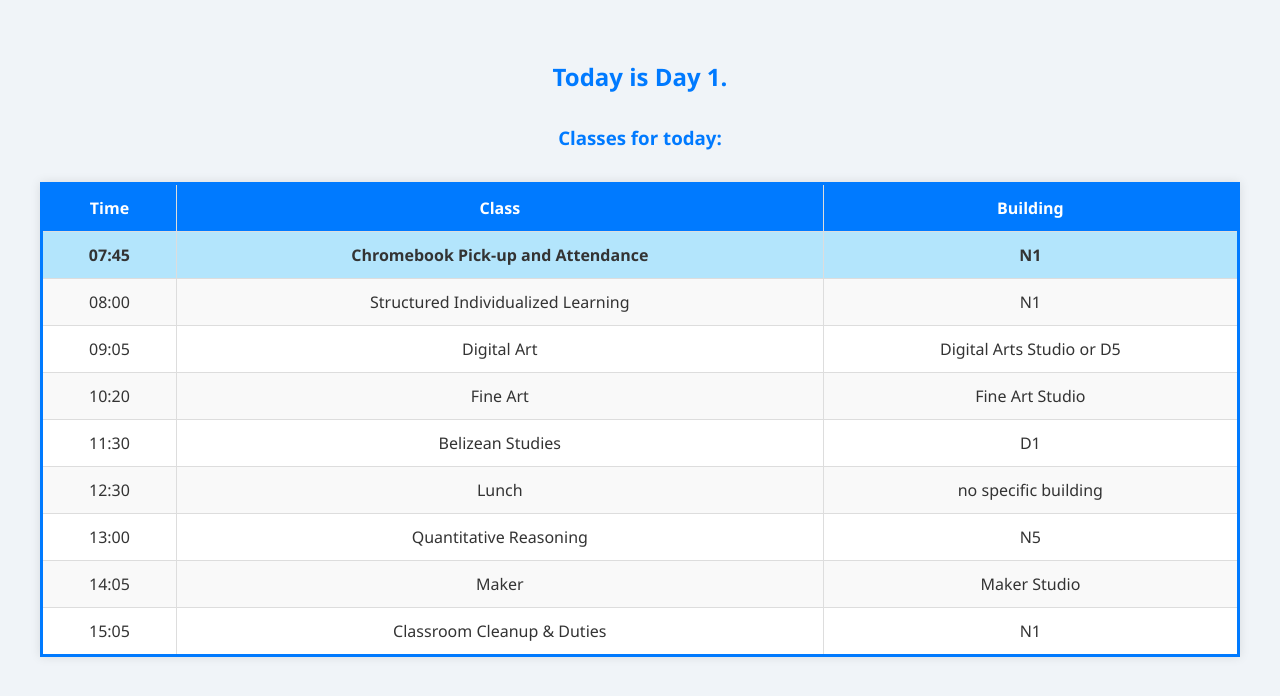
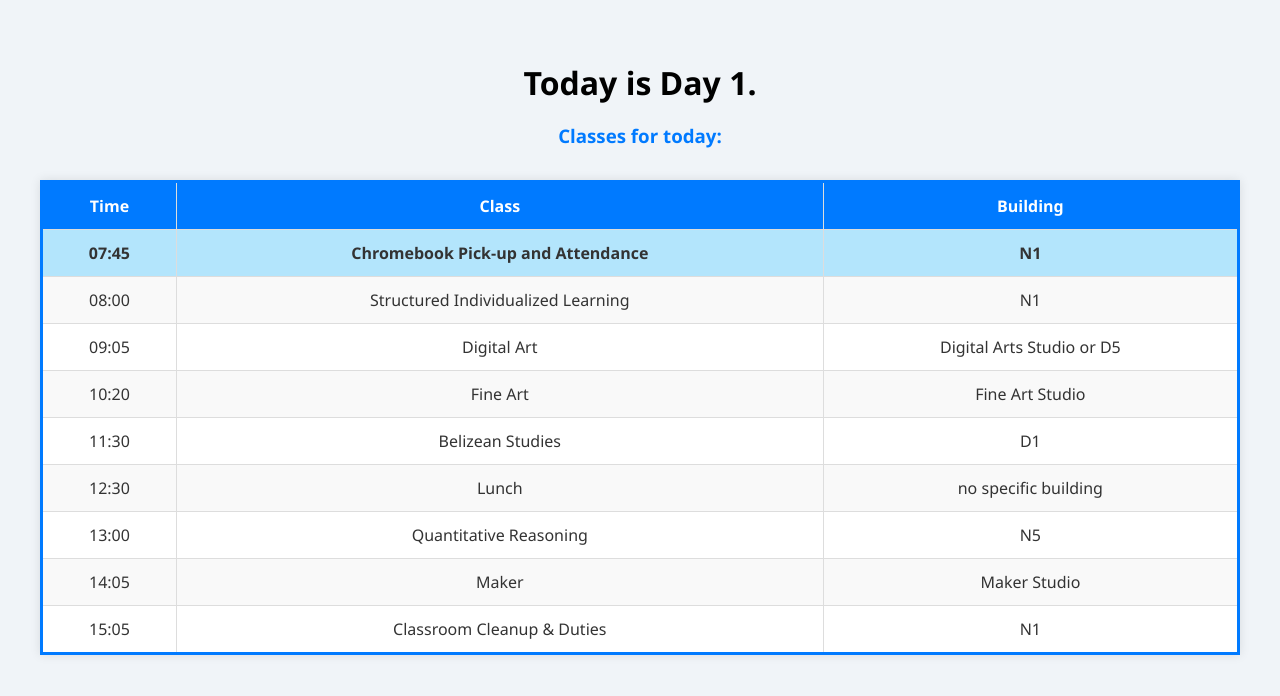
Before and after one commit to glitchy-m/izarepo, a plain HTML site: page full-schedule.html in a window 1280 px wide. Drawn offline with Linux system fonts and the light colour scheme.

Commit message:
Update full-schedule.html

```diff
--- a/full-schedule.html
+++ b/full-schedule.html
@@ -53,7 +53,7 @@
   </style>
 </head>
 <body>
-  <h2 id="day-label">Loading...</h2>
+  <h1 id="day-label" style="color: black;">Loading...</h1>
   <h3>Classes for today:</h3>
   <table id="schedule-table">
     <thead>
```
